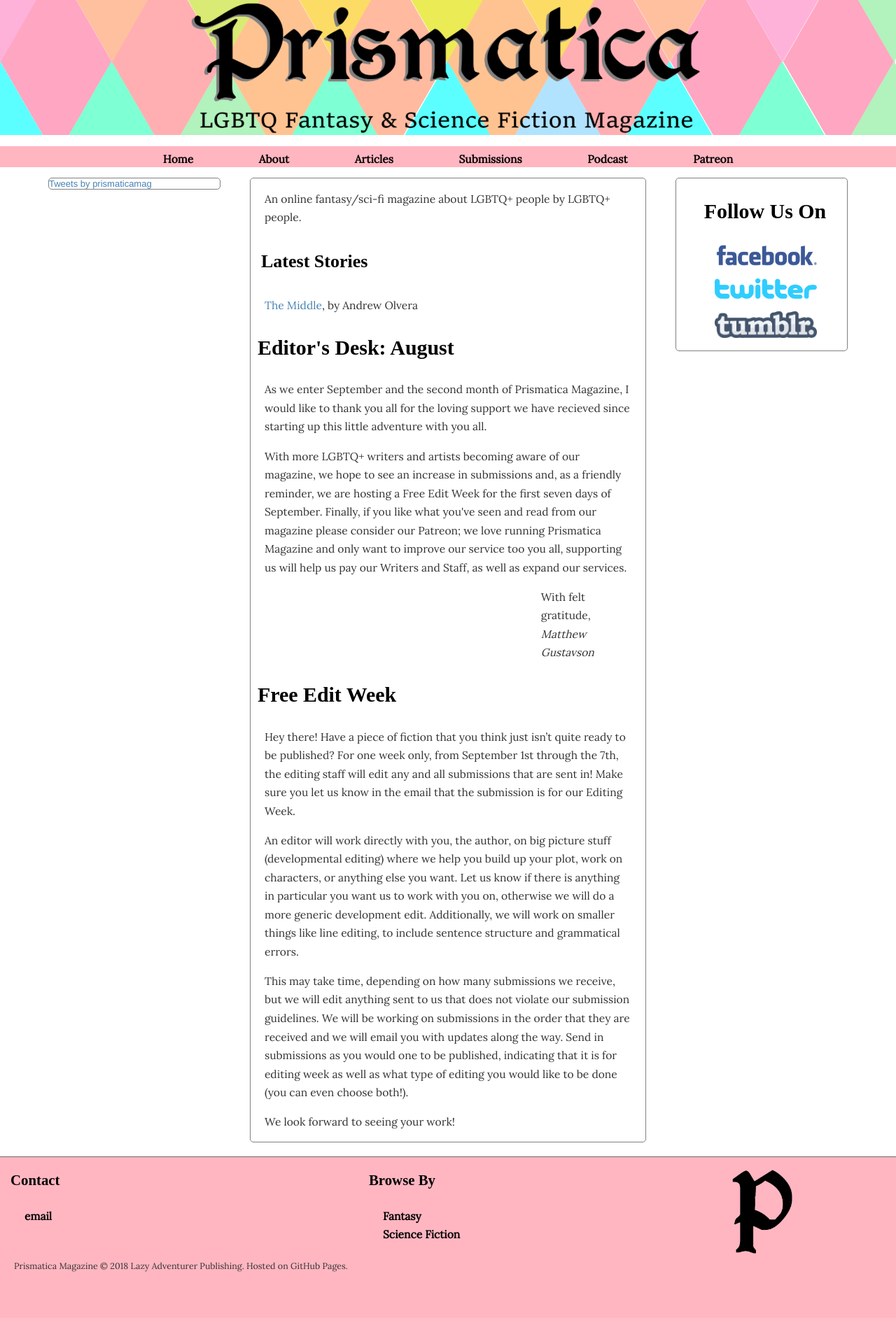
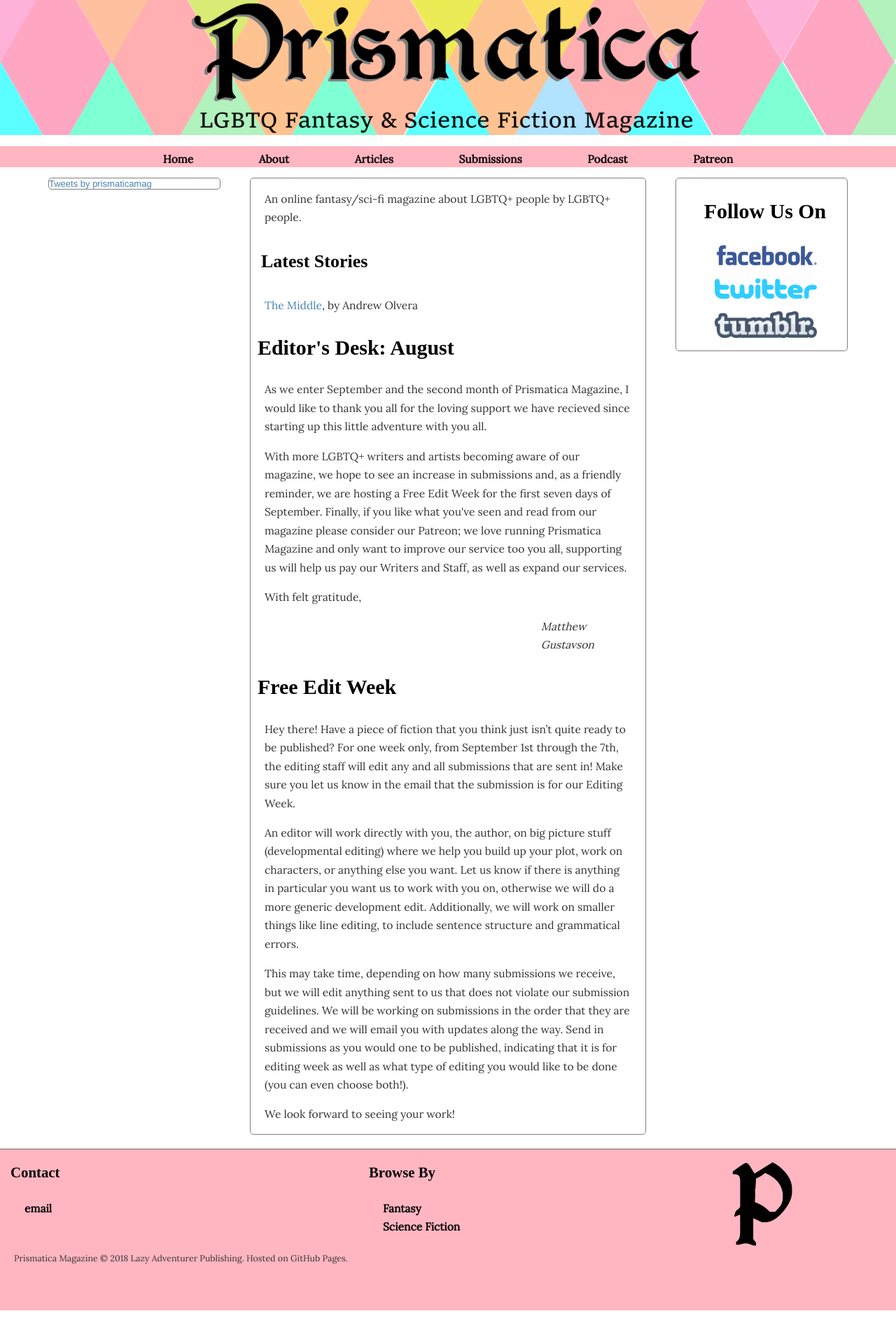
Before and after one commit to lazyadventurerpublishing/prismatica, a Jekyll site: the page built from index.html, in a window 1280 px wide. Shown: the whole page at 70% size. Built offline with Jekyll 4.4.1, drawn with Linux system fonts in a browser that asks for light colours; some web fonts are replaced; the list of posts is cut into pages by our own code; comment, search, counter and statistics services are not loaded.

Commit message:
Update index.html

```diff
--- a/index.html
+++ b/index.html
@@ -9,7 +9,8 @@ title: Home
     <h3>Editor's Desk: August</h3>
     <p>As we enter September and the second month of Prismatica Magazine, I would like to thank you all for the loving support we have recieved since starting up this little adventure with you all.</p>
     <p>With more LGBTQ+ writers and artists becoming aware of our magazine, we hope to see an increase in submissions and, as a friendly reminder, we are hosting a Free Edit Week for the first seven days of September. Finally, if you like what you've seen and read from our magazine please consider our Patreon; we love running Prismatica Magazine and only want to improve our service too you all, supporting us will help us pay our Writers and Staff, as well as expand our services.</p>
-    <p class="signature">With felt gratitude, <i>Matthew Gustavson</i></p>
+    <p>With felt gratitude, </p>
+    <p class="signature"><i>Matthew Gustavson</i></p>
     <h3>Free Edit Week</h3>
     <p>Hey there! Have a piece of fiction that you think just isn’t quite ready to be published? For one week only, from September 1st through the 7th, the editing staff will edit any and all submissions that are sent in! Make sure you let us know in the email that the submission is for our Editing Week.</p>
     <p>An editor will work directly with you, the author, on big picture stuff (developmental editing) where we help you build up your plot, work on characters, or anything else you want. Let us know if there is anything in particular you want us to work with you on, otherwise we will do a more generic development edit. Additionally, we will work on smaller things like line editing, to include sentence structure and grammatical errors.</p>
```
